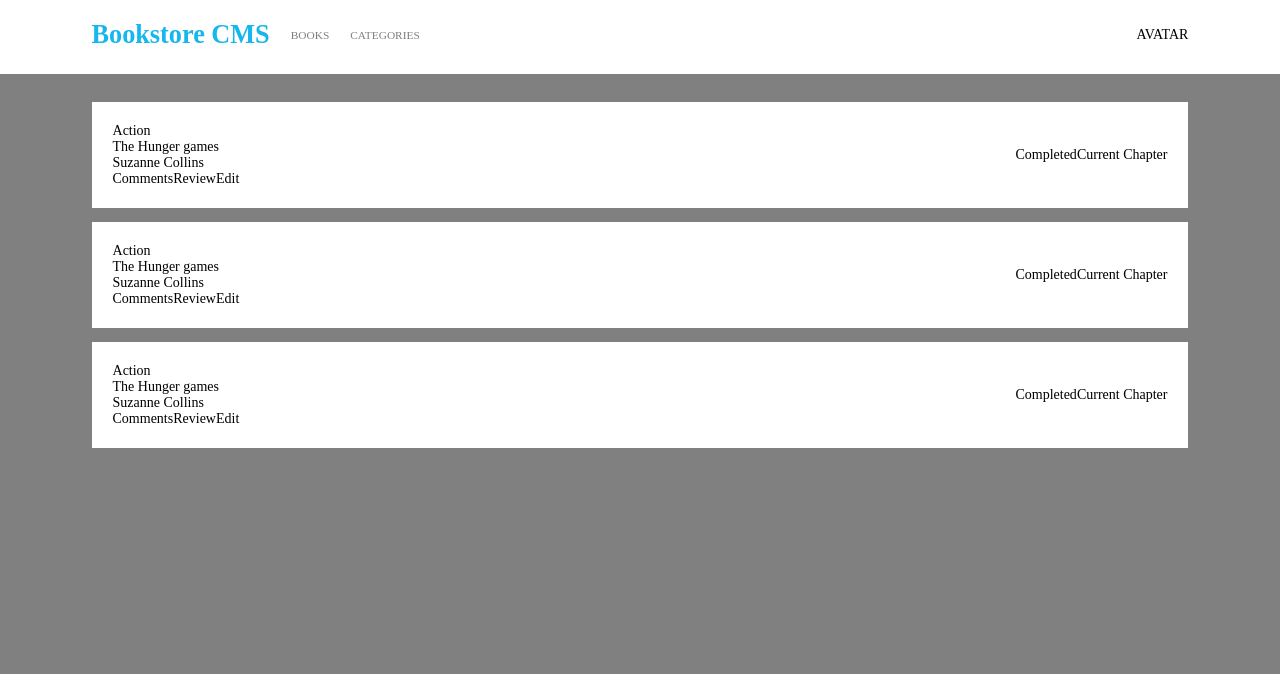
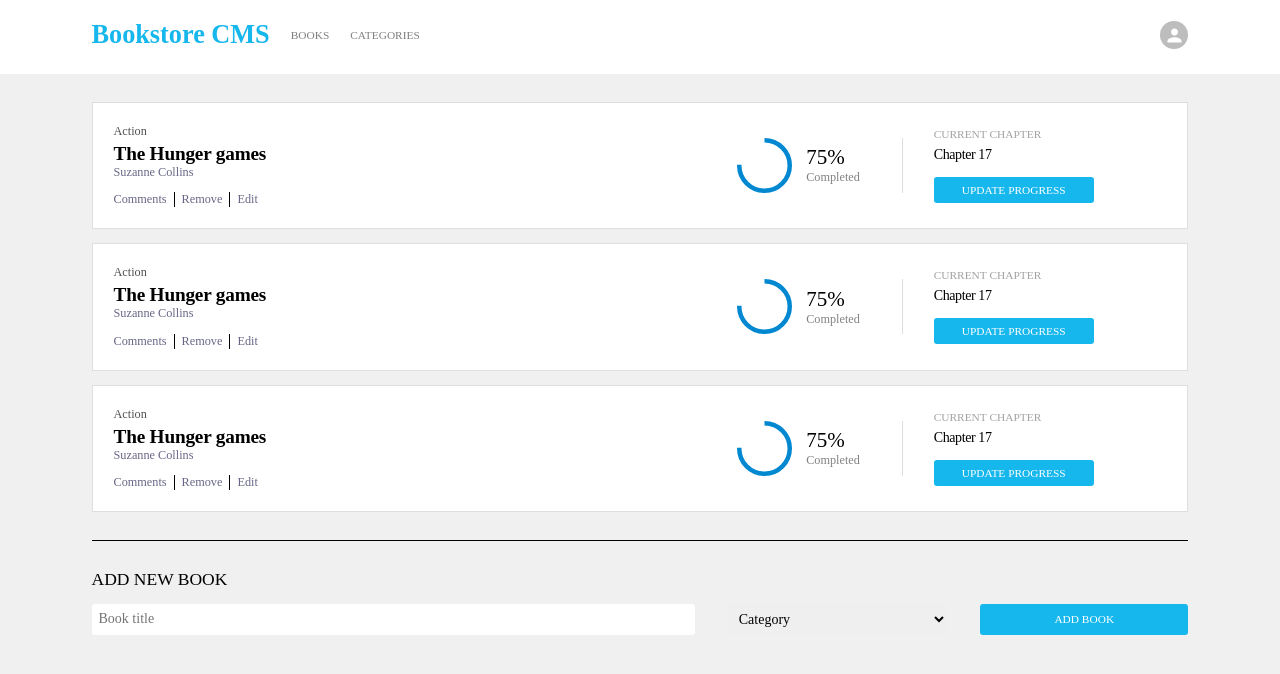
Before and after one commit to Gnwin/Bookstore-CMS, a React (Create React App) app: page / in a window 1280 px wide. Shown: the top 674 px of the page. Built offline with nearby package versions, Linux system fonts and the light colour scheme.

Commit message:
create components

```diff
--- a/package.json
+++ b/package.json
@@ -3,7 +3,10 @@
   "version": "0.1.0",
   "private": true,
   "dependencies": {
+    "@emotion/react": "^11.9.0",
+    "@emotion/styled": "^11.8.1",
     "@fontsource/montserrat": "^4.5.10",
+    "@mui/material": "^5.6.4",
     "@testing-library/jest-dom": "^5.16.4",
     "@testing-library/react": "^13.2.0",
     "@testing-library/user-event": "^13.5.0",
--- a/src/assets/stylesheets/App.css
+++ b/src/assets/stylesheets/App.css
@@ -6,10 +6,6 @@
   width: 100%;
   background-color: white;
   margin-bottom: 2rem;
-}
-
-.white {
-  /* background-color: white; */
 }
 
 .nav {
@@ -44,11 +40,6 @@
 
 .main {
   width: 100%;
-  /* background-color: grey; */
-}
-
-.books {
-  /* background-color: transparent; */
 }
 
 .book {
@@ -57,13 +48,144 @@
   justify-content: space-between;
   margin-bottom: 1rem;
   padding: 1.5rem;
+  border: 1px solid rgb(223, 221, 221);
+}
+
+.category {
+  font-size: var(--font-size);
+  margin-bottom: 0.3rem;
+  color: rgb(80, 80, 80);
+}
+
+.name-author {
+  margin-bottom: 0.8rem;
+}
+
+.title {
+  font-size: 1.375rem;
+  letter-spacing: -0.2px;
+  font-weight: bold;
+}
+
+.author {
+  font-size: var(--font-size);
+  color: rgb(103, 103, 134);
 }
 
 .interactions {
   display: inline-flex;
+  font-size: var(--font-size);
+  color: rgb(103, 103, 134);
 }
 
 .extraBookInfo {
   display: flex;
   align-items: center;
 }
+
+.comments {
+  padding-right: 0.5rem;
+  border-right: 1px solid #000;
+}
+
+.remove {
+  border-right: 1px solid #000;
+  padding-left: 0.5rem;
+  padding-right: 0.5rem;
+}
+
+.edit {
+  padding-left: 0.5rem;
+}
+
+.completion {
+  display: flex;
+  align-items: center;
+  padding-right: 3rem;
+  border-right: 1px solid rgb(223, 221, 221);;
+}
+
+.completed {
+  font-size: 0.875rem;
+  padding-left: 1rem;
+  color: rgb(130, 130, 130);
+}
+
+.completionvalue {
+  font-size: 1.5rem;
+  color: #000;
+}
+
+.chapters {
+  padding: 0 2.2rem;
+  margin-right: 3rem;
+}
+
+.current-chapter {
+  font-size: 0.813rem;
+  margin-bottom: 0.5rem;
+  color: rgb(162, 162, 162);
+}
+
+.chapter {
+  margin-bottom: 1rem;
+  letter-spacing: -0.4px;
+}
+
+.update-progress {
+  font-size: 0.813rem;
+  padding: 0.5rem 2rem;
+  background-color: rgb(22, 183, 236);
+  color: white;
+  border-radius: 3px;
+}
+
+.inputtitle {
+  width: 55%;
+  margin-right: 3%;
+  padding: 0.5rem;
+}
+
+.select {
+  width: 20%;
+  margin-right: 3%;
+  padding: 0.5rem;
+}
+
+.button {
+  width: 19%;
+  font-size: 0.813rem;
+  background-color: rgb(22, 183, 236);
+  color: white;
+  padding: 0.6rem 0;
+}
+
+.forminput {
+  display: flex;
+}
+
+.forminput > * {
+  border-radius: 3px;
+}
+
+.addnewheader {
+  margin-bottom: 1rem;
+  font-size: 1.25rem;
+}
+
+.form {
+  padding-top: 2rem;
+}
+
+.bookss {
+  border-bottom: 1px solid #000;
+  padding-bottom: 1rem;
+}
+
+
+.catbutton {
+  background-color: grey;
+  color: white;
+  padding: 0.5rem 1rem;
+  border-radius: 3px;
+}
--- a/src/assets/stylesheets/index.css
+++ b/src/assets/stylesheets/index.css
@@ -6,7 +6,7 @@
 .body {
   position: relative;
   font-family: "Montserrat";
-  background-color: grey;
+  background-color: rgb(240, 240, 240);
 }
 
 .offscreen {
@@ -24,6 +24,10 @@
   width: 85.7%;
   max-width: 88.1485714rem;
   margin: auto;
+}
+
+:root {
+  --font-size: 0.875rem;
 }
 
 /* @font-face {
--- a/src/reactjs/components/AddNewBookForm.js
+++ b/src/reactjs/components/AddNewBookForm.js
@@ -0,0 +1,19 @@
+import React from 'react';
+
+const AddNewBookForm = () => (
+  <form className="form">
+    <h1 className="addnewheader">ADD NEW BOOK</h1>
+    <div className="forminput">
+      <input type="text" className="inputtitle" placeholder="Book title" required />
+      <select placeholder="Category" className="select" required>
+        <option value="none" defaultValue hidden>Category</option>
+        <option value="Action">Action</option>
+        <option value="Science fiction">Science fiction</option>
+        <option value="Economy">Economy</option>
+      </select>
+      <button type="submit" className="button">ADD BOOK</button>
+    </div>
+  </form>
+);
+
+export default AddNewBookForm;
--- a/src/reactjs/components/App.js
+++ b/src/reactjs/components/App.js
@@ -4,6 +4,7 @@ import { Routes, Route } from 'react-router-dom';
 import '../../assets/stylesheets/App.css';
 import Navigation from './Navigation';
 import Books from './Books';
+import Categories from './Categories';
 
 const App = () => (
   <div className="app" data-testid="app-1">
@@ -15,9 +16,10 @@ const App = () => (
       <Routes>
         <Route exact path="/" element={<Books />} />
         <Route path="books" element={<Books />} />
-        {/* <Route path="categories" element={<Categories />} /> */}
+        <Route path="categories" element={<Categories />} />
       </Routes>
     </div>
+
   </div>
 );
 
--- a/src/reactjs/components/Book.js
+++ b/src/reactjs/components/Book.js
@@ -1,29 +1,41 @@
 import React, { useState } from 'react';
+import CircularProgress from '@mui/material/CircularProgress';
 
 const Book = () => {
   const [bookItem] = useState({
     category: 'Action',
     title: 'The Hunger games',
     author: 'Suzanne Collins',
+    completion: '75%',
   });
 
   return (
     <div className="book">
       <div className="bookinfo">
-        <div className="">{bookItem.category}</div>
-        <div className="">
-          <div className="">{bookItem.title}</div>
-          <div className="">{bookItem.author}</div>
+        <div className="category">{bookItem.category}</div>
+        <div className="name-author">
+          <div className="title">{bookItem.title}</div>
+          <div className="author">{bookItem.author}</div>
         </div>
         <div className="interactions">
-          <p>Comments</p>
-          <p>Review</p>
-          <p>Edit</p>
+          <p className="comments">Comments</p>
+          <p className="remove">Remove</p>
+          <p className="edit">Edit</p>
         </div>
       </div>
       <div className="extraBookInfo">
-        <div className="">Completed</div>
-        <div className="">Current Chapter</div>
+        <div className="completion">
+          <CircularProgress variant="determinate" value={75} color="info" size={55} />
+          <div className="completed">
+            <div className="completionvalue">{bookItem.completion}</div>
+            Completed
+          </div>
+        </div>
+        <div className="chapters">
+          <p className="current-chapter">CURRENT CHAPTER</p>
+          <p className="chapter">Chapter 17</p>
+          <button type="button" className="update-progress">UPDATE PROGRESS</button>
+        </div>
       </div>
     </div>
   );
--- a/src/reactjs/components/Books.js
+++ b/src/reactjs/components/Books.js
@@ -1,11 +1,15 @@
 import React from 'react';
 import Book from './Book';
+import AddNewBookForm from './AddNewBookForm';
 
 const Books = () => (
   <div className="books appwidth" data-testid="books-a">
-    <Book />
-    <Book />
-    <Book />
+    <div className="bookss">
+      <Book />
+      <Book />
+      <Book />
+    </div>
+    <AddNewBookForm />
   </div>
 );
 
--- /dev/null
+++ b/src/reactjs/components/Categories.js
@@ -0,0 +1,9 @@
+import React from 'react';
+
+const Categories = () => (
+  <div className="appwidth">
+    <button type="button" className="catbutton">Check Status</button>
+  </div>
+);
+
+export default Categories;
--- a/src/reactjs/components/Navigation.js
+++ b/src/reactjs/components/Navigation.js
@@ -1,11 +1,15 @@
 import React, { useState } from 'react';
 import { Link } from 'react-router-dom';
+import Avatar from '@mui/material/Avatar';
 
 const Navigation = () => {
   const [navContent] = useState({
     logo: 'Bookstore CMS',
     links: ['BOOKS', 'CATEGORIES'],
-    avatar: 'AVATAR',
+    avatarInfo: {
+      user: 'Godwin',
+      imagelink: '',
+    },
   });
 
   return (
@@ -16,7 +20,11 @@ const Navigation = () => {
           <Link to={`/${link.toLowerCase()}`} key={link} className="nav-link" data-testid={`nav-${index + 1}`}>{link}</Link>
         ))}
       </div>
-      <div>{navContent.avatar}</div>
+      <Avatar
+        alt={navContent.avatarInfo.user}
+        src={navContent.imagelink}
+        sx={{ width: 28, height: 28 }}
+      />
     </div>
   );
 };
```
Also changed, not shown: src/reactjs/components/Avatar.js (deleted), 1 other file (tests, documents, lock files or other folders).
